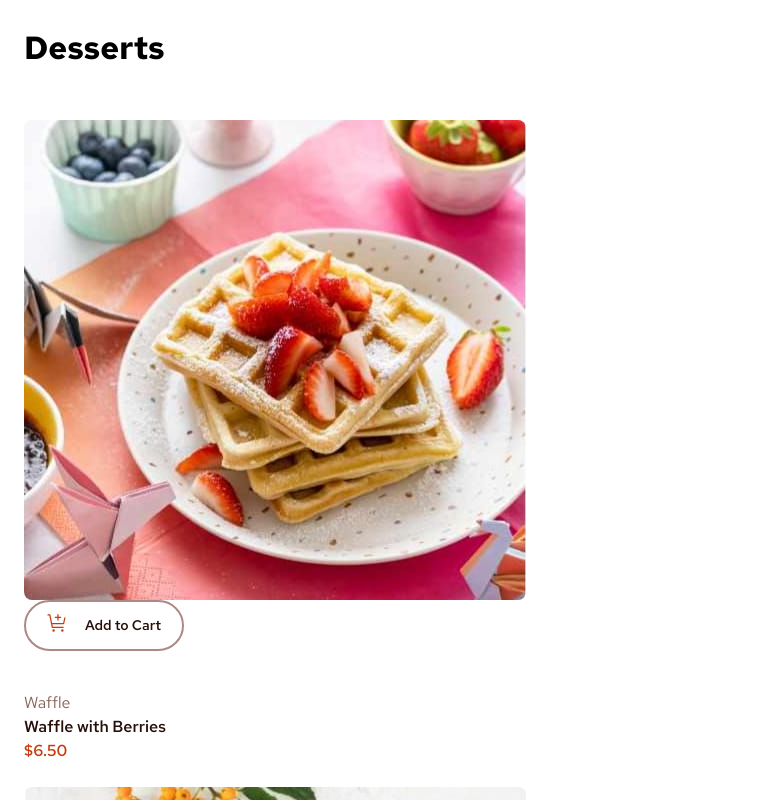
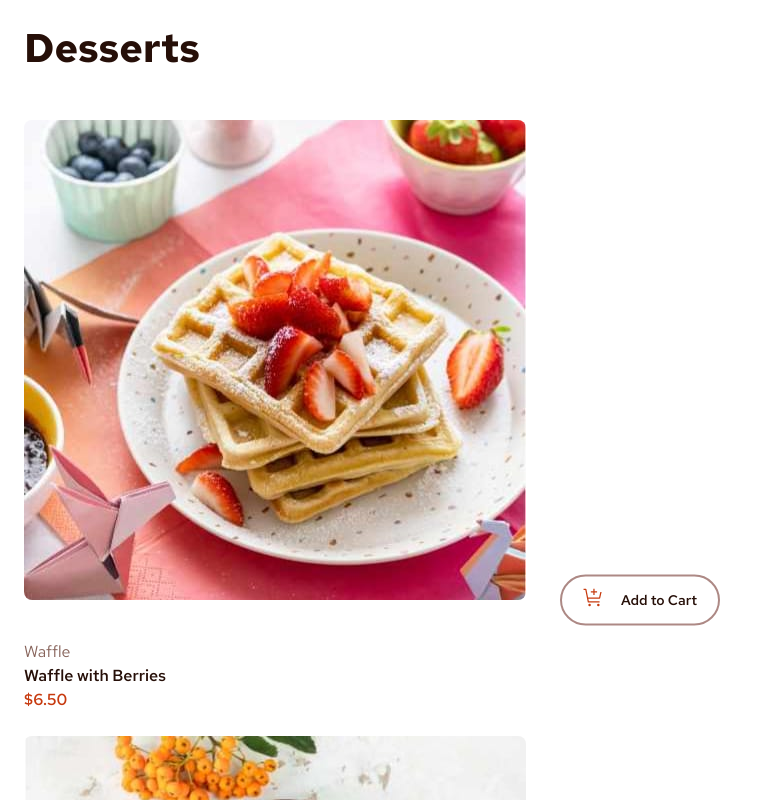
Before and after one commit to takahashiyb/product-list-with-cart, a Vue app: page / in a window 1280 px wide. Shown: the top 800 px of the page, without its empty margins (0-759 px from the left). Built offline with nearby package versions, Linux system fonts and the light colour scheme.

Commit message:
Add a container to add to cart button.

```diff
--- a/src/App.vue
+++ b/src/App.vue
@@ -25,7 +25,9 @@ console.log(menu)
                 <source :srcset="`${item.image.tablet}`" media="(min-width:43.75em)" />
                 <img :src="`${item.image.mobile}`" />
               </picture>
-              <AddToCartButton></AddToCartButton>
+              <div class="container__button-add-to-cart">
+                <AddToCartButton></AddToCartButton>
+              </div>
             </div>
           </div>
           <h3>{{ item.category }}</h3>
@@ -49,6 +51,11 @@ console.log(menu)
   gap: var(--spacing-0400);
 
   padding: var(--spacing-0300);
+}
+
+h1 {
+  font: var(--font-preset-1);
+  color: hsl(var(--rose-900-color));
 }
 
 ul {
@@ -76,7 +83,7 @@ ul {
   border-radius: 8px;
 }
 
-:deep(.main__add-to-cart) {
+.container__button-add-to-cart {
   position: absolute;
   bottom: 0;
   left: 50%;
```
